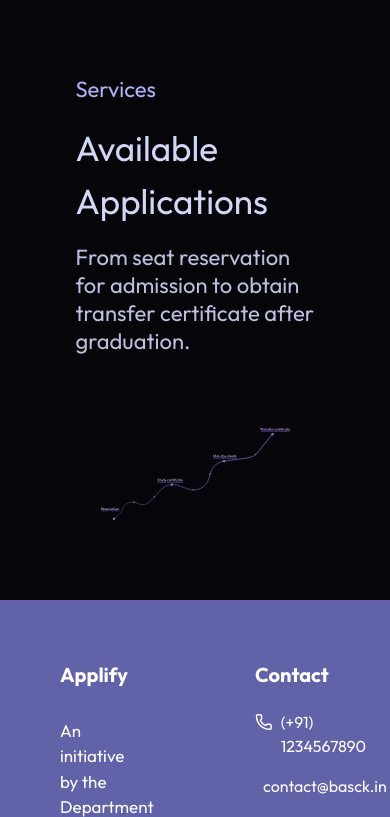
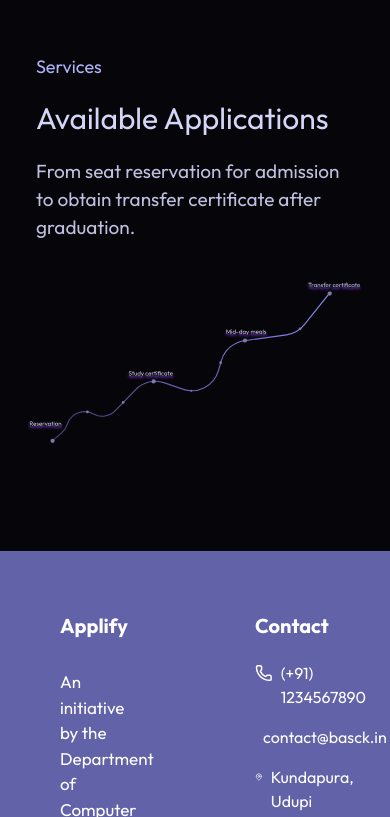
Before and after one commit to vikas-viki/formforge, a Next.js app: page / in a window 390 px wide. Shown: the part 3281-4098 px from the top of the page. Built offline with nearby package versions, Linux system fonts and the light colour scheme; a web font is replaced by a local one.

Commit message:
services section responsive

```diff
--- a/app/components/Services.tsx
+++ b/app/components/Services.tsx
@@ -2,14 +2,14 @@ import { outfit } from "../library/font";
 
 export default function Services() {
     return (
-        <div id="services" className={`flex justify-center items-center w-full h-full flex-col mt-45 ${outfit.className} `}>
-            <div className="w-[90%] p-10">
+        <div id="services" className={`flex justify-center items-center w-full h-full flex-col mt-45 mb-20 ${outfit.className} `}>
+            <div className="w-full md:w-[90%] p-5 md:p-10">
                 <div className="flex flex-col z-2 gap-2 features-head p-4 mb-4">
-                    <span className="text-[#AEB3F8] self-start block text-[22px]">Services</span>
-                    <span className="text-[#D4D6F5] text-[35px] pt-2">Available Applications</span>
-                    <span className="opacity-90 text-[#D2D4F5] text-[22px] leading-[28px] md:w-[45%] pt-2">From seat reservation for admission to obtain transfer certificate after graduation.</span>
+                    <span className="text-[#AEB3F8] self-start block text-[18px] md:text-[22px]">Services</span>
+                    <span className="text-[#D4D6F5] text-[30px] md:text-[35px] pt-2">Available Applications</span>
+                    <span className="opacity-90 text-[#D2D4F5] text-[19px] md:text-[22px] leading-[28px] md:w-[45%] pt-2">From seat reservation for admission to obtain transfer certificate after graduation.</span>
                 </div>
-                <div className="p-10 flex- items-center justify-center">
+                <div className="p-2 md:p-10 flex- items-center justify-center">
                     <img src="services.svg" alt="" />
                 </div>
             </div>
```
